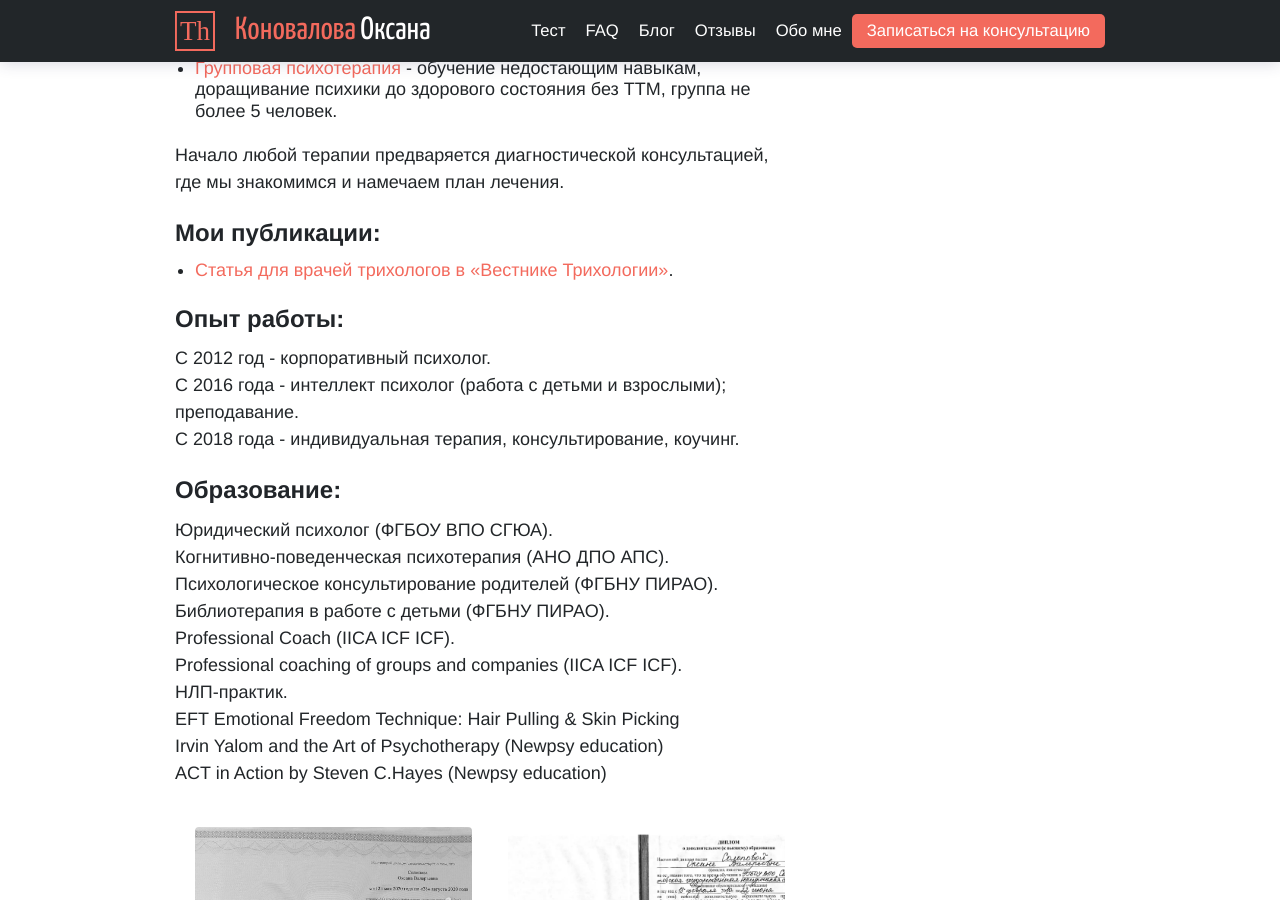
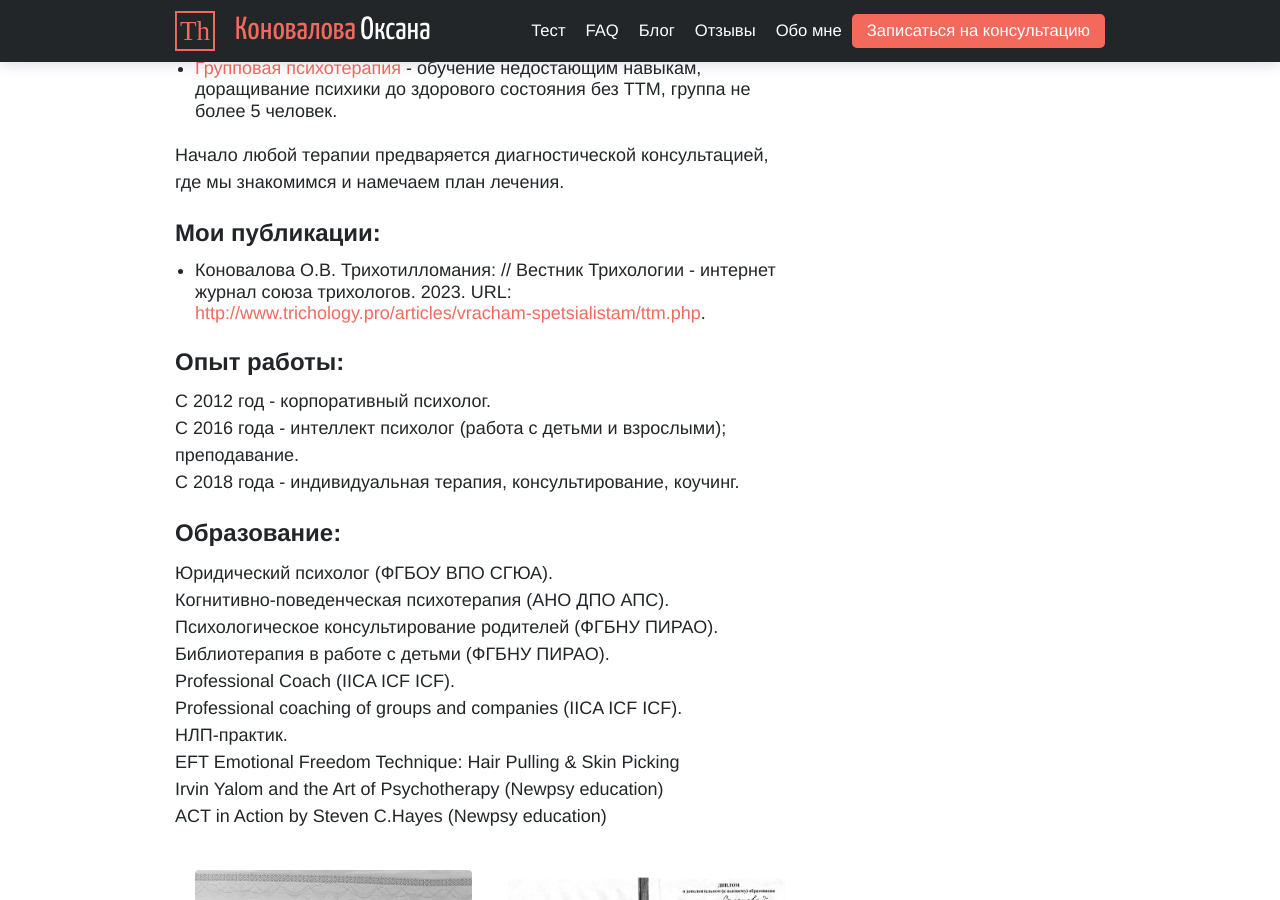
Before and after one commit to ttm-help/ttm-help.github.io, a Jekyll site: the page built from about.md, in a window 1280 px wide and 900 px high, scrolled down 1260 px. Built offline with Jekyll 4.4.1, drawn with Linux system fonts in a browser that asks for light colours.

Commit message:
change the list of my publications

```diff
--- a/about.md
+++ b/about.md
@@ -52,7 +52,8 @@ image: "/assets/images/illustrations/about-photo-mobile.webp"
 Начало любой терапии предваряется диагностической консультацией, где мы знакомимся и намечаем план лечения.
 
 ## Мои публикации:
-- <a href="http://www.trichology.pro/articles/vracham-spetsialistam/ttm.php" rel="nofollow">Статья для врачей трихологов в «Вестнике Трихологии»</a>.
+- Коновалова О.В. Трихотилломания: // Вестник Трихологии - интернет журнал союза трихологов. 2023.
+  URL: <a href="http://www.trichology.pro/articles/vracham-spetsialistam/ttm.php" rel="nofollow">http://www.trichology.pro/articles/vracham-spetsialistam/ttm.php</a>.
 
 ## Опыт работы:
 
```
